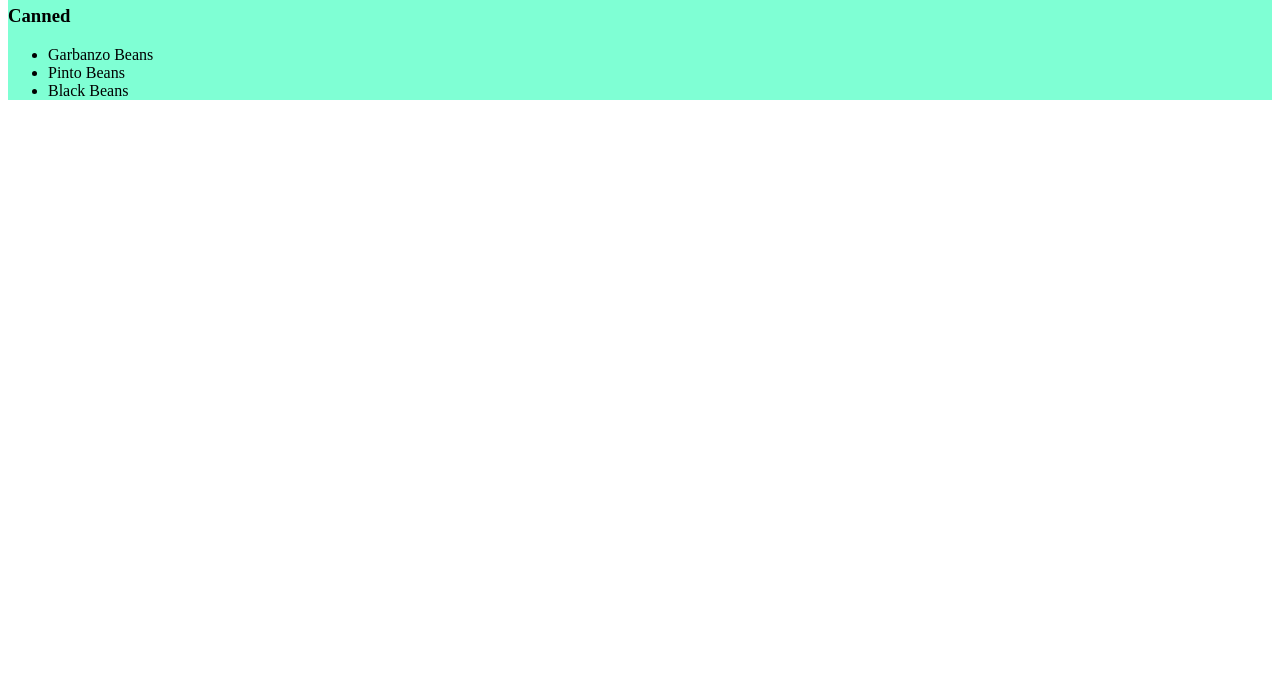
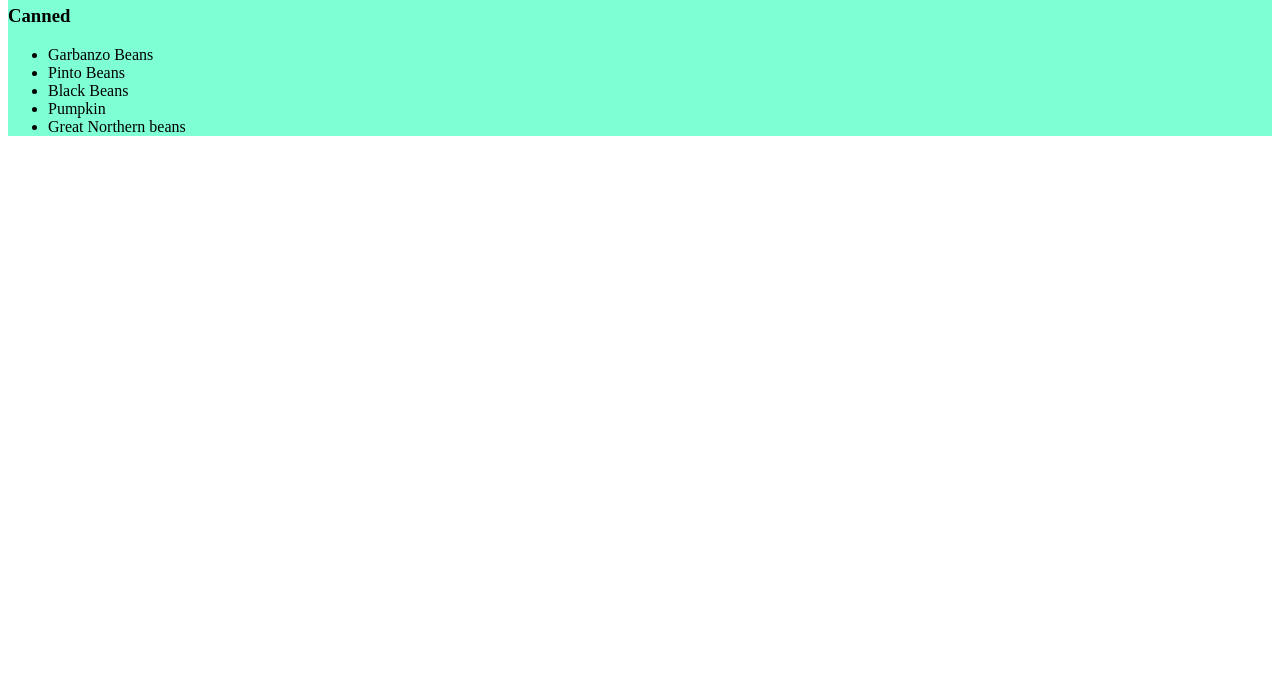
Before and after one commit to abischolz/block08-demo, a plain HTML site: page index.html in a window 1280 px wide. Shown: the part 122-800 px from the top of the page. Drawn offline with Linux system fonts and the light colour scheme.

Commit message:
Added more beans

```diff
--- a/index.html
+++ b/index.html
@@ -15,6 +15,8 @@
         <li>Garbanzo Beans</li>
         <li>Pinto Beans</li>
         <li>Black Beans</li>
+        <li>Pumpkin</li>
+        <li>Great Northern beans</li>
       </ul>
     </section>
   </body>
```
